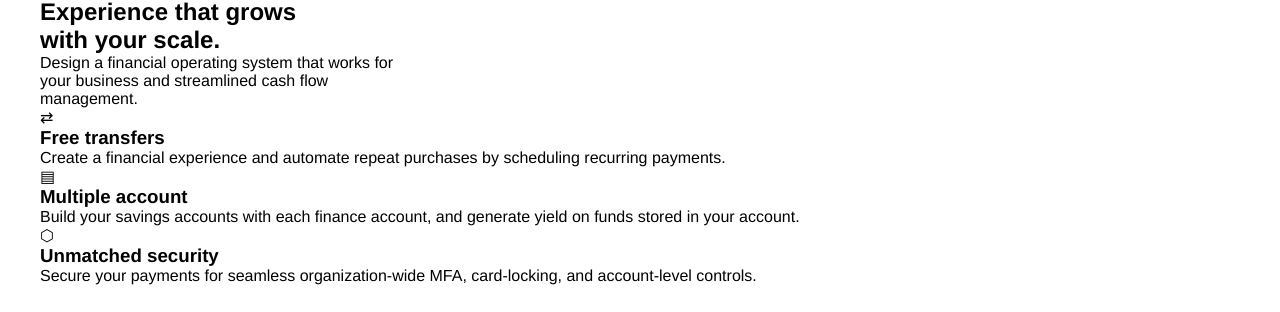
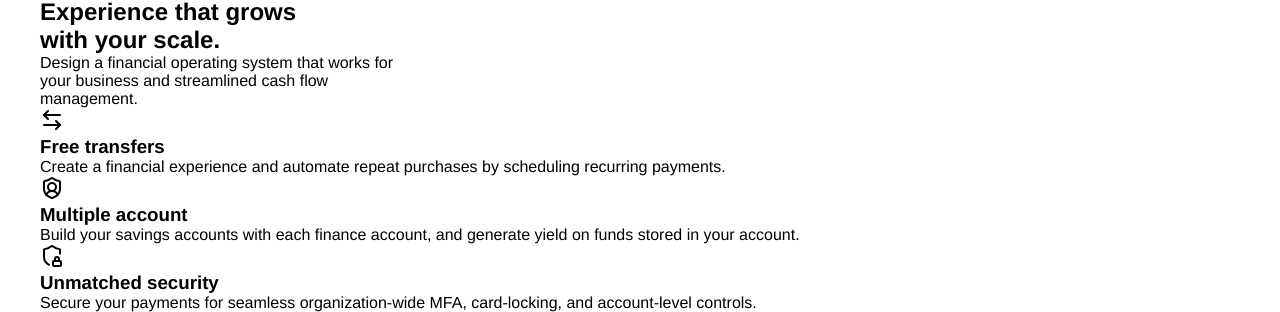
Before and after one commit to mrhmithun/html, a plain HTML site: page lp3/index.html in a window 1280 px wide. Shown: the part 513-825 px from the top of the page. Before the commit the page ends 800 px from the top, so only its background shows below. Drawn offline with Linux system fonts and the light colour scheme.

Commit message:
Update index.html

```diff
--- a/lp3/index.html
+++ b/lp3/index.html
@@ -124,19 +124,25 @@
           </div>
           <div class="feature-grid">
             <article class="feature-item">
-              <div class="feature-icon">⇄</div>
+              <div class="feature-icon">
+                <svg xmlns="http://www.w3.org/2000/svg" width="24" height="24" viewBox="0 0 24 24" fill="none" stroke="currentColor" stroke-width="2" stroke-linecap="round" stroke-linejoin="round" class="lucide lucide-arrow-left-right preview-icon"><path d="M8 3 4 7l4 4"/><path d="M4 7h16"/><path d="m16 21 4-4-4-4"/><path d="M20 17H4"/></svg>
+              </div>
               <h3>Free transfers</h3>
               <p>Create a financial experience and automate repeat purchases by scheduling recurring payments.</p>
             </article>
 
             <article class="feature-item">
-              <div class="feature-icon">▤</div>
+              <div class="feature-icon">
+                <svg xmlns="http://www.w3.org/2000/svg" width="24" height="24" viewBox="0 0 24 24" fill="none" stroke="currentColor" stroke-width="2" stroke-linecap="round" stroke-linejoin="round" class="lucide lucide-shield-user preview-icon"><path d="M20 13c0 5-3.5 7.5-7.66 8.95a1 1 0 0 1-.67-.01C7.5 20.5 4 18 4 13V6a1 1 0 0 1 1-1c2 0 4.5-1.2 6.24-2.72a1.17 1.17 0 0 1 1.52 0C14.51 3.81 17 5 19 5a1 1 0 0 1 1 1z"/><path d="M6.376 18.91a6 6 0 0 1 11.249.003"/><circle cx="12" cy="11" r="4"/></svg>
+              </div>
               <h3>Multiple account</h3>
               <p>Build your savings accounts with each finance account, and generate yield on funds stored in your account.</p>
             </article>
 
             <article class="feature-item">
-              <div class="feature-icon">⬡</div>
+              <div class="feature-icon">
+                <svg xmlns="http://www.w3.org/2000/svg" width="24" height="24" viewBox="0 0 24 24" fill="none" stroke="currentColor" stroke-width="2" stroke-linecap="round" stroke-linejoin="round" class="lucide lucide-shield-lock preview-icon"><path d="M20 9.807V6a1 1 0 00-1-1c-2 0-4.49-1.19-6.24-2.72a1.17 1.17 0 00-1.52 0C9.5 3.8 7 5 5 5a1 1 0 00-1 1v7c0 3.88 2.107 6.254 5 7.796"/><path d="M19 17v-2a2 2 0 00-4 0v2"/><rect x="13" y="17" width="8" height="5" rx="1"/></svg>
+              </div>
               <h3>Unmatched security</h3>
               <p>Secure your payments for seamless organization-wide MFA, card-locking, and account-level controls.</p>
             </article>
```
